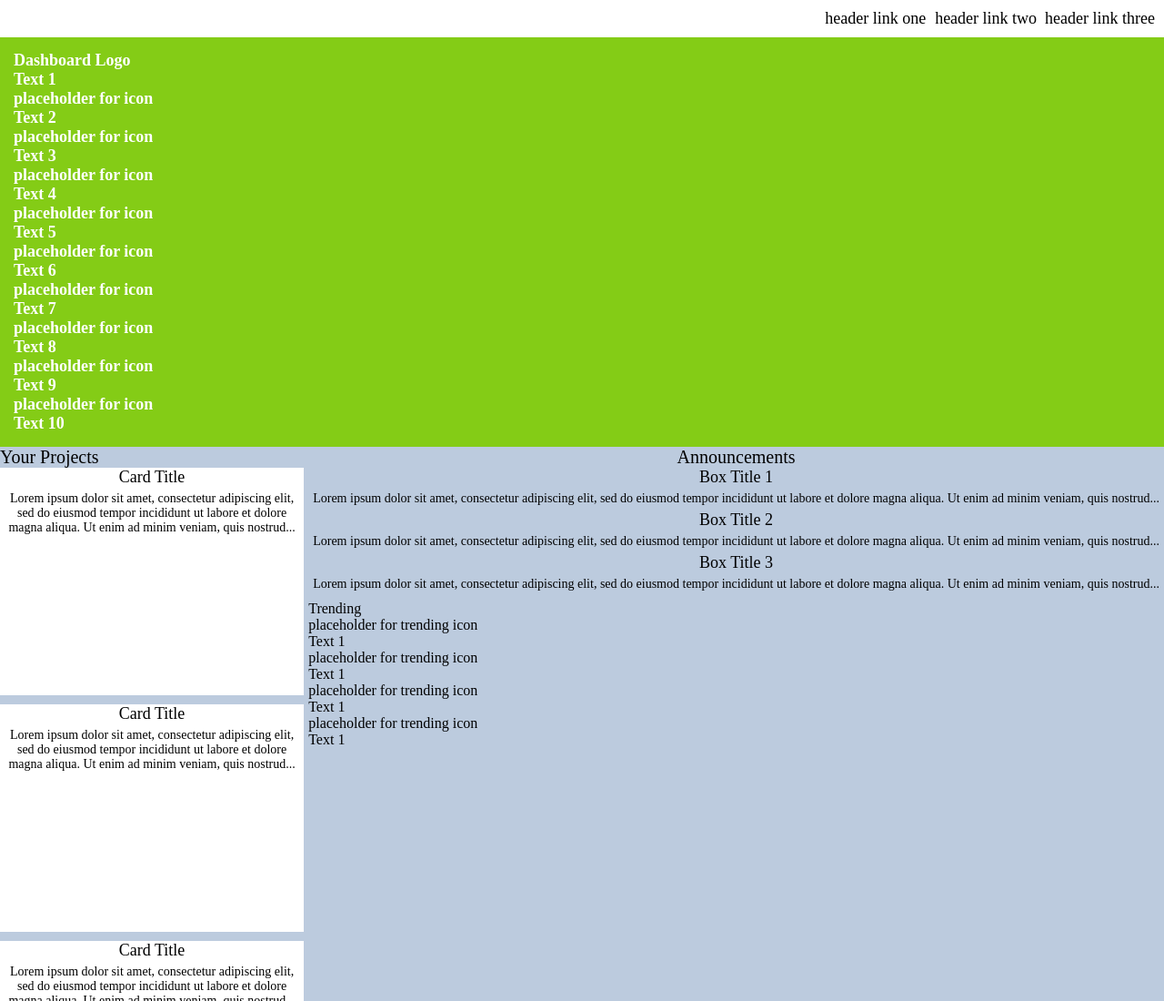
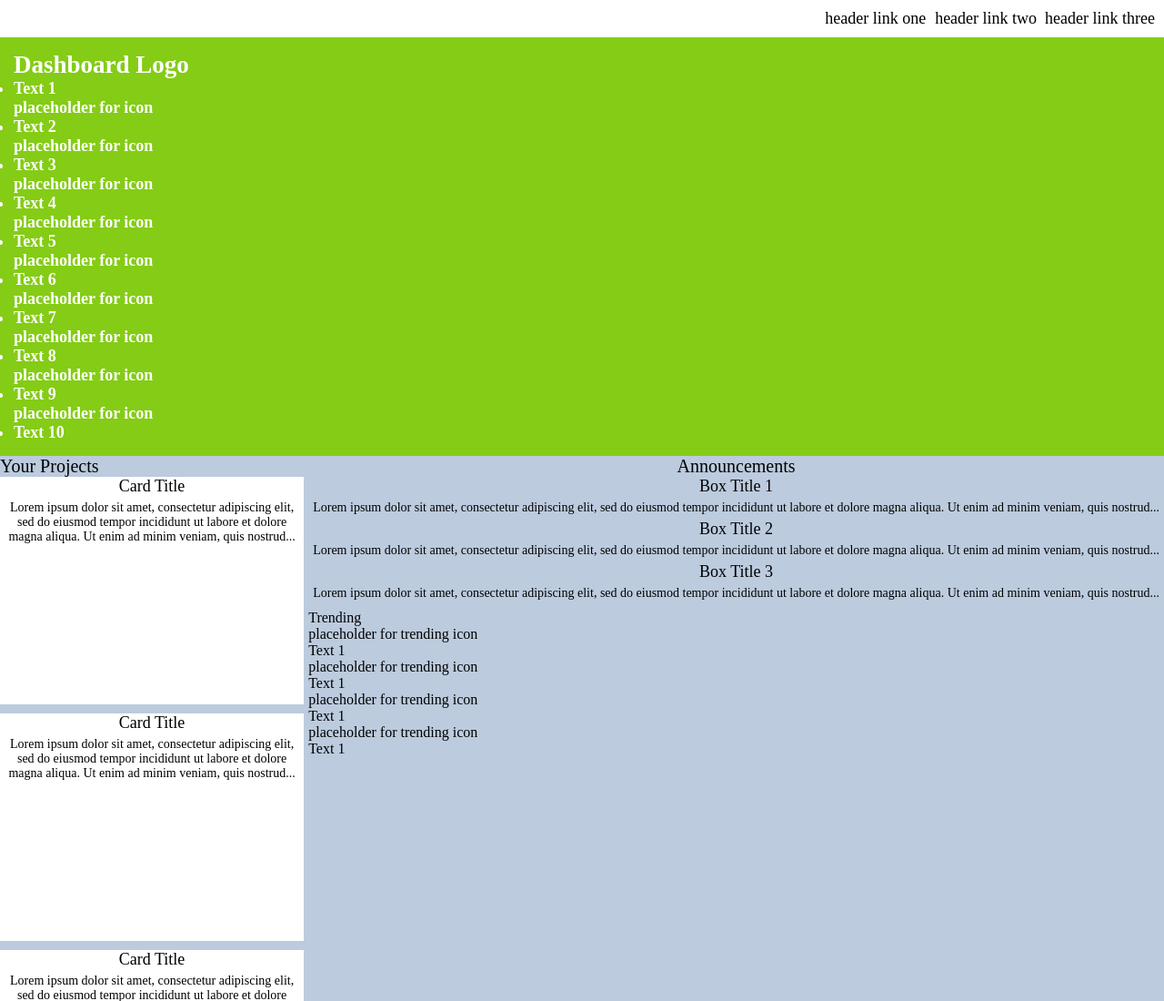
Before and after one commit to seanyoonsy/admin_dashboard, a plain HTML site: page index.html in a window 1280 px wide. Shown: the top 1100 px of the page at 91% size. Drawn offline with Linux system fonts and the light colour scheme.

Commit message:
Edit sidebar aside element to have h1 instead of p, ul and li instead of divs

```diff
--- a/index.html
+++ b/index.html
@@ -19,54 +19,59 @@
     </header>
 
     <aside class="sidebar">
-        <div class="side-logo">Dashboard Logo</div>
-        <div class="side-content">Text 1
-        </div>
+        <h1 class="side-title">Dashboard Logo
+        </h1>
+        <ul class="nav">
+            <li class="nav-item">Text 1
+            </li>
             <div class="icon">
                 <p>placeholder for icon</p>
             </div>
-        <div class="side-content">Text 2
-        </div>
+            <li class="nav-item">Text 2
+            </li>
             <div class="icon">
                 <p>placeholder for icon</p>
             </div>
-        <div class="side-content">Text 3
-        </div>
+            <li class="nav-item">Text 3
+            </li>
             <div class="icon">
                 <p>placeholder for icon</p>
             </div>
-        <div class="side-content">Text 4
-        </div>
+            <li class="nav-item">Text 4
+            </li>
             <div class="icon">
                 <p>placeholder for icon</p>
             </div>
-        <div class="side-content">Text 5
-        </div>
+            <li class="nav-item">Text 5
+            </li>
             <div class="icon">
                 <p>placeholder for icon</p>
             </div>
-        <div class="side-content">Text 6
-        </div>
+            <li class="nav-item">Text 6
+            </li>
+        </ul>
+        <ul class="nav">
             <div class="icon">
                 <p>placeholder for icon</p>
             </div>
-        <div class="side-content">Text 7
-        </div>
+            <li class="nav-item">Text 7
+            </li>
             <div class="icon">
                 <p>placeholder for icon</p>
             </div>
-        <div class="side-content">Text 8
-        </div>
+            <li class="nav-item">Text 8
+            </li>
             <div class="icon">
                 <p>placeholder for icon</p>
             </div>
-        <div class="side-content">Text 9
-        </div>
+            <li class="nav-item">Text 9
+            </li>
             <div class="icon">
                 <p>placeholder for icon</p>
             </div>
-        <div class="side-content">Text 10
-        </div>
+            <li class="nav-item">Text 10
+            </li>
+        </ul>
     </aside>
 
     <main class="content">
```
Lines whose indentation alone changed are shown as unchanged.
